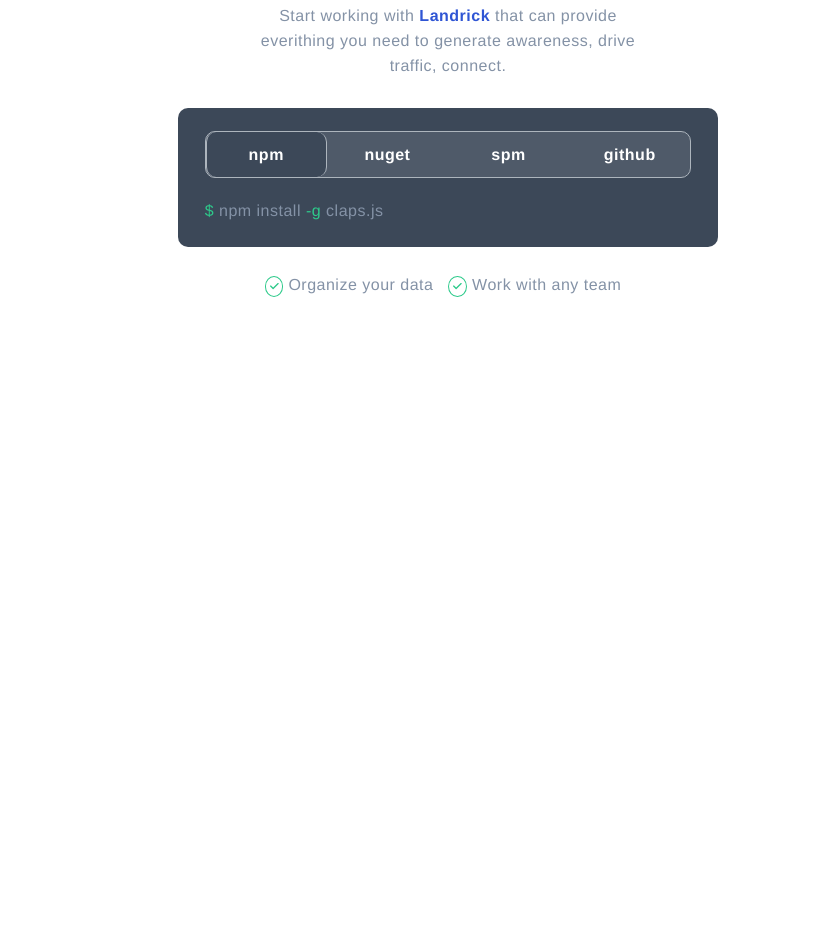
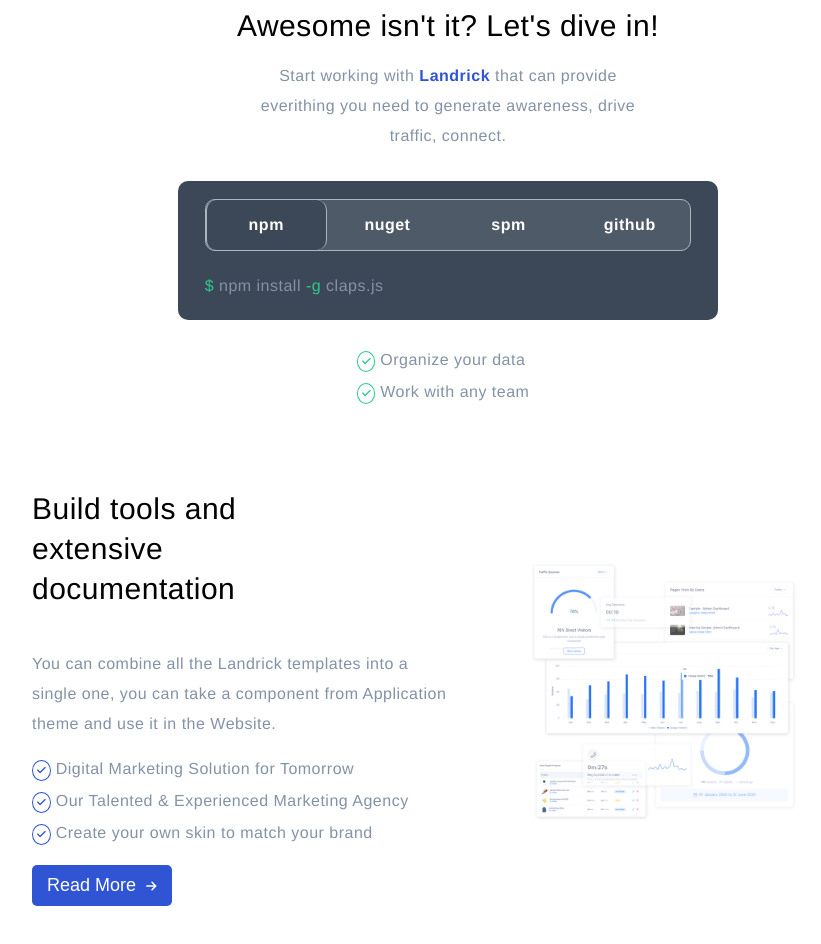
Before and after one commit to gloriaghe/proj-html-vuejs, a Vue app: page / in a window 1280 px wide. Shown: the part 1560-2504 px from the top of the page, without its empty margins (192-1013 px from the left). Before the commit the page ends 1939 px from the top, so only its background shows below. Built offline with nearby package versions, Linux system fonts and the light colour scheme.

Commit message:
build tools

```diff
--- a/src/App.vue
+++ b/src/App.vue
@@ -9,9 +9,13 @@
       <JumbotronApp />
       <main>
         <KeyFeatures />
-        <QuickStart/>
+        <QuickStart />
+        <BuildTools />
+        <PriceLandrick />
+        <StartLandrick />
       </main>
-      <footer></footer>
+      <FooterLandrick />
+
     </div>
 
   </div>
@@ -22,6 +26,11 @@
 import JumbotronApp from './components/JumbotronApp.vue'
 import KeyFeatures from './components/KeyFeatures.vue'
 import QuickStart from './components/QuickStart.vue'
+import BuildTools from './components/BuildTools.vue'
+import PriceLandrick from './components/PriceLandrick.vue'
+import StartLandrick from './components/StartLandrick.vue'
+import FooterLandrick from './components/FooterLandrick.vue'
+
 
 
 export default {
@@ -30,7 +39,11 @@
     HeaderLandrick,
     JumbotronApp,
     KeyFeatures,
-    QuickStart
+    QuickStart,
+    BuildTools,
+    PriceLandrick,
+    StartLandrick,
+    FooterLandrick
   }
 }
 </script>
@@ -38,13 +51,15 @@
 <style lang="scss">
 @mixin colorBlue {
   color: #2f55d4
-};
+}
+
+;
 
 #app {
   font-family: Avenir, Helvetica, Arial, sans-serif;
   font-size: 16px;
   color: #8492a6;
-  line-height: 25px;
+  line-height: 30px;
   letter-spacing: 0.5px;
 
   #container {
--- /dev/null
+++ b/src/assets/check.scss
@@ -0,0 +1,29 @@
+@mixin colorBlue {
+    color: #2f55d4
+}
+
+
+#containerCheck {
+    padding-top: 15px;
+    padding-bottom: 15px;
+    text-align: start;
+
+    div {
+        margin-right: 10px;
+
+        .green {
+            color: #2eca8b;
+        }
+        .blue{
+            @include colorBlue;
+
+        }
+        .checkBorder {
+            border: 1px solid ;
+            border-radius: 50%;
+            padding: 4px;
+            font-size: 10px;
+        }
+    }
+
+}
--- /dev/null
+++ b/src/components/BuildTools.vue
@@ -0,0 +1,97 @@
+<template>
+    <section>
+        <div id="text">
+            <h2>Build tools and extensive documentation</h2>
+            <span>You can combine all the Landrick templates into a single one, you can take a component from
+                Application theme and use it in the Website.</span>
+            <div id="containerCheck">
+                <div>
+                    <span class="blue checkBorder">
+                        <font-awesome-icon icon="fa-solid fa-check" />
+                    </span>
+                    Digital Marketing Solution for Tomorrow
+                </div>
+                <div>
+                    <span class="blue checkBorder">
+                        <font-awesome-icon icon="fa-solid fa-check" />
+                    </span>
+                    Our Talented & Experienced Marketing Agency
+                </div>
+                <div>
+                    <span class="blue checkBorder">
+                        <font-awesome-icon icon="fa-solid fa-check" />
+                    </span>
+                    Create your own skin to match your brand
+                </div>
+            </div>
+
+            <button class="btBlue">
+                <a href="#">
+                    <span>Read More </span>
+                    <span id="arrow">
+                        <font-awesome-icon icon="fa-solid fa-arrow-right" />
+                    </span>
+                </a>
+            </button>
+
+        </div>
+        <div id="img">
+            <img src="../assets/img/1.png" alt="grafico">
+        </div>
+    </section>
+</template>
+
+<script>
+export default {
+    name: 'BuildTools',
+    data() {
+        return {
+
+
+        }
+    },
+
+}
+</script>
+
+<!-- Add "scoped" attribute to limit CSS to this component only -->
+<style scoped lang="scss">
+
+
+@import '../assets/button.scss';
+@import '../assets/check.scss';
+
+
+section {
+    display: flex;
+    align-items: center;
+    justify-content: space-between;
+    margin-bottom: 50px;
+
+    #text {
+        width: 50%;
+
+        h2 {
+            margin-bottom: 40px;
+            width: 60%;
+            line-height: 40px;
+
+        }
+
+        #arrow {
+            font-size: 12px;
+            margin-left: 5px;
+        }
+
+    }
+
+    #img {
+        width: 40%;
+
+        img {
+            width: 80%;
+            object-fit: cover;
+        }
+    }
+}
+</style>
--- /dev/null
+++ b/src/components/FooterLandrick.vue
@@ -0,0 +1,23 @@
+<template>
+    <section>
+
+    </section>
+</template>
+
+<script>
+export default {
+    name: 'FooterLandrick',
+    data() {
+        return {
+
+
+        }
+    },
+
+}
+</script>
+
+<!-- Add "scoped" attribute to limit CSS to this component only -->
+<style scoped lang="scss">
+
+</style>
--- /dev/null
+++ b/src/components/PriceLandrick.vue
@@ -0,0 +1,23 @@
+<template>
+    <section>
+
+    </section>
+</template>
+
+<script>
+export default {
+    name: 'PriceLandrick',
+    data() {
+        return {
+
+
+        }
+    },
+
+}
+</script>
+
+<!-- Add "scoped" attribute to limit CSS to this component only -->
+<style scoped lang="scss">
+
+</style>
--- a/src/components/QuickStart.vue
+++ b/src/components/QuickStart.vue
@@ -19,19 +19,19 @@
                 claps.js
             </span>
         </div>
-        <div id="check">
-            <a href="#">
+        <div id="containerCheck">
+            <div>
                 <span class="green checkBorder">
                     <font-awesome-icon icon="fa-solid fa-check" />
                 </span>
                 Organize your data
-            </a>
-            <a href="#">
+            </div>
+            <div>
                 <span class="green checkBorder">
                     <font-awesome-icon icon="fa-solid fa-check" />
                 </span>
                 Work with any team
-            </a>
+            </div>
 
         </div>
 
@@ -135,13 +135,16 @@
         color: #2eca8b;
     }
 
-    #check {
+    #containerCheck {
         padding-top: 15px;
         text-align: start;
 
-        a {
+        div {
             margin-right: 10px;
 
+            .green {
+                color: #2eca8b;
+            }
 
             .checkBorder {
                 border: 1px solid #2eca8b;
--- /dev/null
+++ b/src/components/StartLandrick.vue
@@ -0,0 +1,23 @@
+<template>
+    <section>
+
+    </section>
+</template>
+
+<script>
+export default {
+    name: 'StartLandrick',
+    data() {
+        return {
+
+
+        }
+    },
+
+}
+</script>
+
+<!-- Add "scoped" attribute to limit CSS to this component only -->
+<style scoped lang="scss">
+
+</style>
--- a/src/main.js
+++ b/src/main.js
@@ -8,13 +8,13 @@
 import { FontAwesomeIcon } from '@fortawesome/vue-fontawesome'
 
 /* import specific icons */
-import { faMagnifyingGlass, faAngleDown, faAngleRight, faLayerGroup, faCheck } from '@fortawesome/free-solid-svg-icons'
+import { faMagnifyingGlass, faAngleDown, faAngleRight, faLayerGroup, faCheck, faArrowRight } from '@fortawesome/free-solid-svg-icons'
 import { faGithub, faStackOverflow } from '@fortawesome/free-brands-svg-icons'
 import { faUser,  } from '@fortawesome/free-regular-svg-icons'
 
 
 /* add icons to the library */
-library.add(faMagnifyingGlass, faUser, faGithub, faStackOverflow, faAngleDown, faAngleRight, faLayerGroup, faCheck )
+library.add(faMagnifyingGlass, faUser, faGithub, faStackOverflow, faAngleDown, faAngleRight, faLayerGroup, faCheck, faArrowRight )
 
 /* add font awesome icon component */
 Vue.component('font-awesome-icon', FontAwesomeIcon)
```
